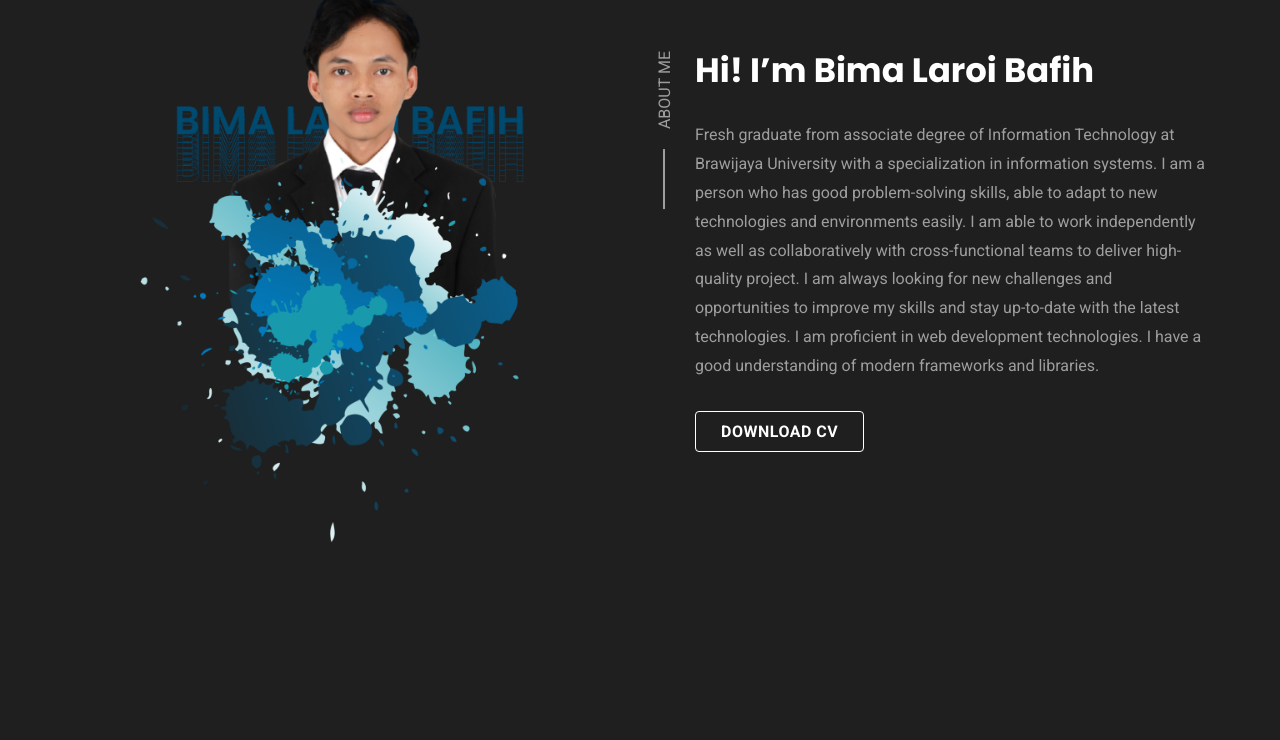
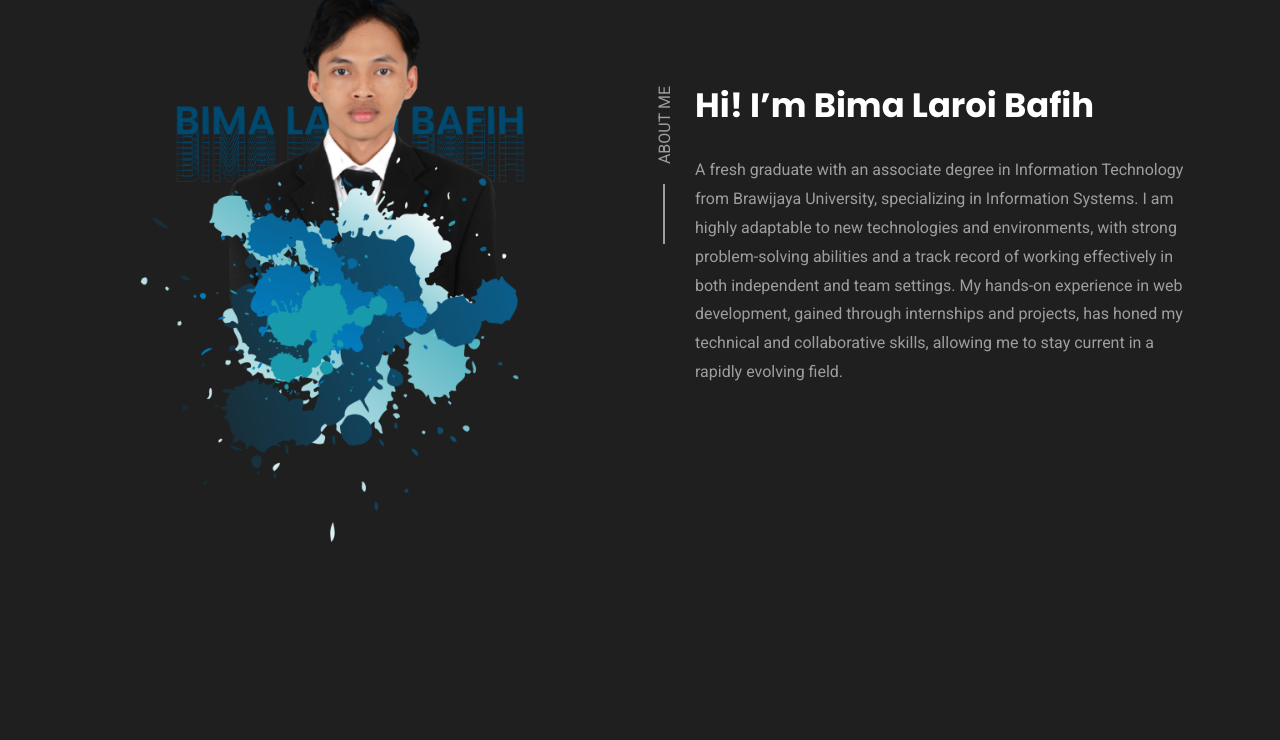
Before and after one commit to bimaexz/bimaexz.github.io, a plain HTML site: page index.html in a window 1280 px wide. Shown: the part 1040-1780 px from the top of the page. Drawn offline with nearby package versions, Linux system fonts and the light colour scheme; a web font is replaced by a local one.

Commit message:
Update index.html

```diff
--- a/index.html
+++ b/index.html
@@ -158,11 +158,8 @@
           <p class="section-subtitle">About me</p>
           <h2 class="h3 section-title">Hi! I’m Bima Laroi Bafih</h2>
           <p class="section-text">
-            Fresh graduate from associate degree of Information Technology at Brawijaya University with a specialization in information systems.  I am a person who has good problem-solving skills, able to adapt to new technologies and environments easily. I am able to work independently as well as collaboratively with cross-functional teams to deliver high-quality project. I am always looking for new challenges and opportunities to improve my skills and stay up-to-date with the latest technologies. I  am proficient in web development technologies. I have a good understanding of modern frameworks and libraries.
+            A fresh graduate with an associate degree in Information Technology from Brawijaya University, specializing in Information Systems. I am highly adaptable to new technologies and environments, with strong problem-solving abilities and a track record of working effectively in both independent and team settings. My hands-on experience in web development, gained through internships and projects, has honed my technical and collaborative skills, allowing me to stay current in a rapidly evolving field.
           </p>
-          <div class="btn-group">
-            <a href="https://drive.google.com/u/0/uc?id=1ITiGxs-iXcyALRU6flSoCVOAzjZeFVT-&export=download" class="btn btn-primary">Download cv</a>
-          </div>
         </div>
       </section>
 
```
